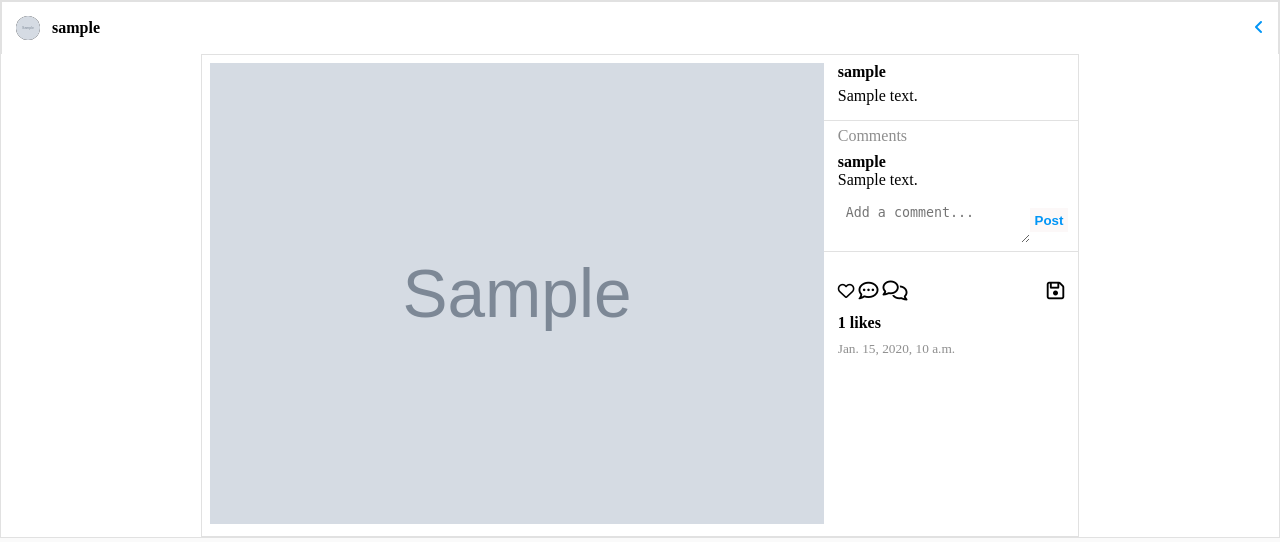
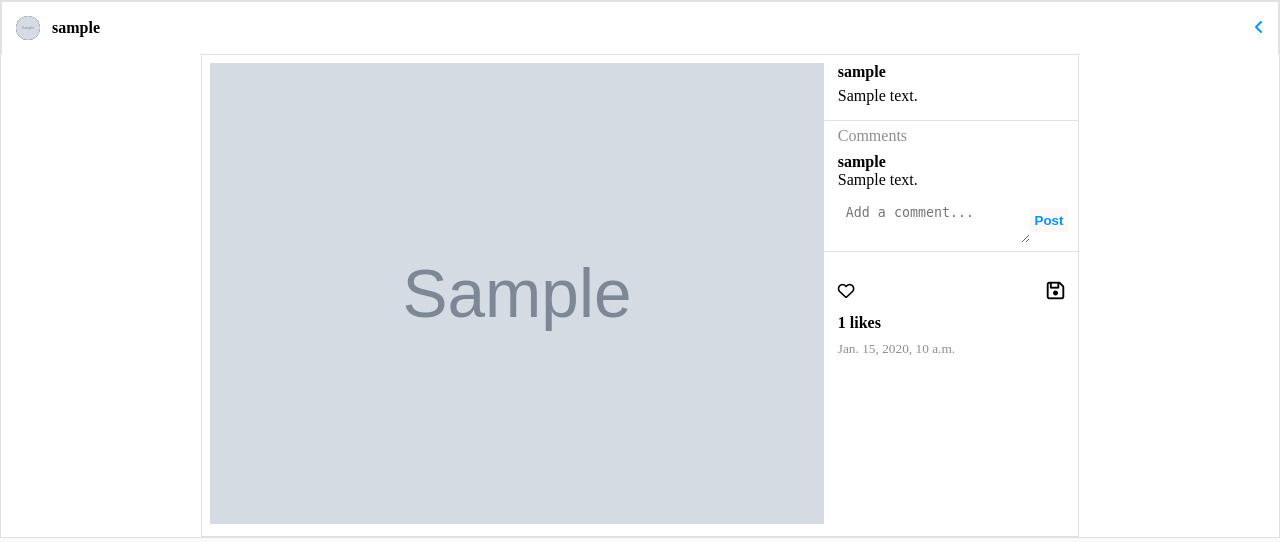
Before and after one commit to Ali-Fattahian/instagram-clone, a Django app: page /homepage/1/posts/1/ in a window 1280 px wide. Shown: the top 542 px of the page. Run offline with Django 4.2, Linux system fonts and the light colour scheme; tables that the repository leaves empty hold one stand-in row (values such as "Sample post"); grey boxes marked "Sample" are stand-in pictures; some libraries are stand-ins or nearby versions.

Commit message:
remove two useless icons from each post

```diff
--- a/instagram_clone/core/templates/core/homepage.html
+++ b/instagram_clone/core/templates/core/homepage.html
@@ -48,8 +48,6 @@
                     <button type="submit"><i class="far fa-heart fa-lg"></i></button>
                     {% endif %}
                   </form>
-                  <a href="#"><i class="fa fa-commenting-o fa-lg"></i></a>
-                  <a href="#"><i class="far fa-comments fa-lg"></i></a>
                 </div>
                 <div class="post__interaction-right">
                   <a href="#"><i class="far fa-save fa-lg"></i></a>
--- a/instagram_clone/core/templates/core/post-detail.html
+++ b/instagram_clone/core/templates/core/post-detail.html
@@ -68,8 +68,6 @@
                 <button type="submit"><i class="far fa-heart fa-lg"></i></button>
                 {% endif %}
               </form>
-              <a href="#"><i class="fa fa-commenting-o fa-lg"></i></a>
-              <a href="#"><i class="far fa-comments fa-lg"></i></a>
             </div>
             <div class="post__interaction-right">
               <a href="#"><i class="far fa-save fa-lg"></i></a>
```
